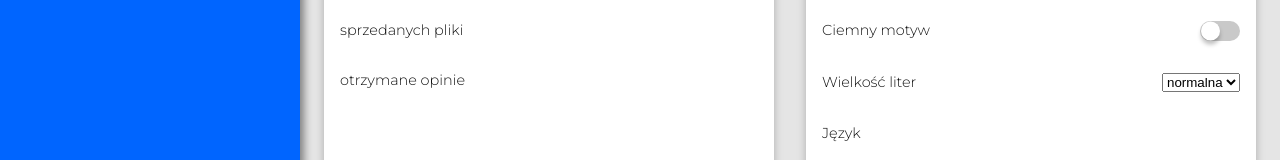
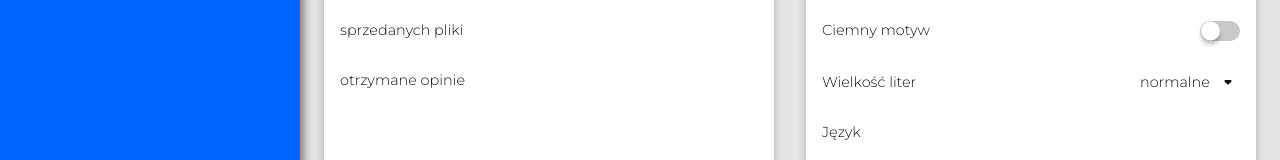
Before and after one commit to Nico2d/atem, a Next.js app: page /settings in a window 1280 px wide. Shown: the part 491-651 px from the top of the page. Built offline with nearby package versions, Linux system fonts and the light colour scheme.

Commit message:
feat: add custom select

```diff
--- /dev/null
+++ b/components/atoms/select.tsx
@@ -0,0 +1,110 @@
+import React, { useState } from "react";
+import styled from "styled-components";
+import { IconDropdown } from "../../public/icons/IconDropdown";
+import { OutsideMethod } from "./OutsideMethod";
+
+interface Option {
+  name: string;
+  value: any;
+}
+
+type SelectTypes = {
+  optionList: Array<Option>;
+  method: (e: number) => void;
+  defaultValue?: Option;
+};
+
+export const Select: React.FC<SelectTypes> = ({
+  optionList,
+  method,
+  defaultValue,
+}) => {
+  const [value, setValue] = useState<Option>(defaultValue);
+  const [isHidden, setIsHidden] = useState<boolean>(true);
+
+  const hideOptions = () => {
+    setIsHidden(!isHidden);
+  };
+
+  const selectOption = (item: Option) => {
+    setValue(item);
+    method(item.value);
+  };
+
+  return (
+    <Container>
+      <OutsideMethod method={hideOptions} isActive={isHidden}>
+        <SelectedValue onClick={hideOptions}>
+          {value.name} <IconDropdown />
+        </SelectedValue>
+
+        <Options isHidden={isHidden}>
+          {optionList.map((item) => {
+            return (
+              <li
+                value={item.value}
+                onClick={() => {
+                  selectOption(item);
+                }}
+              >
+                {item.name}
+              </li>
+            );
+          })}
+        </Options>
+      </OutsideMethod>
+    </Container>
+  );
+};
+
+const SelectedValue = styled.p`
+  position: relative;
+  width: 110px;
+  margin: 0;
+  padding-left: 10px;
+
+  > svg {
+    fill: ${({ theme }) => theme.colors.fontColor};
+    position: absolute;
+    top: 50%;
+    right: 0;
+    transform: translateY(-50%);
+  }
+
+  &::after {
+    position: absolute;
+    content: "";
+    bottom: -5px;
+    right: 0;
+    height: 1px;
+    width: 100%;
+    background-color: ${({ theme }) => theme.colors.white};
+  }
+`;
+
+const Container = styled.div`
+  position: relative;
+`;
+
+const Options = styled.ul<{ isHidden: boolean }>`
+  position: absolute;
+  list-style: none;
+  background-color: ${({ theme }) => theme.colors.background};
+  display: ${({ isHidden }) => (isHidden ? "none" : "flex")};
+  flex-flow: column;
+  right: 0;
+  top: 9px;
+  width: 100%;
+  padding: 0;
+
+  > li {
+    border-bottom: 1px solid ${({ theme }) => theme.colors.linesColor};
+    padding: 5px 10px;
+    font-weight: 200;
+    font-size: ${({ theme }) => theme.fonts.fontSize * 0.8}rem;
+
+    &:hover {
+      background: ${({ theme }) => theme.colors.primary};
+    }
+  }
+`;
--- a/components/atoms/swtich.tsx
+++ b/components/atoms/swtich.tsx
@@ -1,4 +1,3 @@
-import { useState } from "react";
 import styled from "styled-components";
 
 type SwitchProps = {
@@ -14,6 +13,7 @@ export const Switch: React.FC<SwitchProps> = ({ value = false, method }) => {
     </SwitchWrapper>
   );
 };
+
 const Ball = styled.span`
   width: 19px;
   height: 19px;
--- a/components/molecules/fontSizeSelector.tsx
+++ b/components/molecules/fontSizeSelector.tsx
@@ -1,11 +1,27 @@
 import { FontSizeMode } from "../../Styles/themeFonts";
+import { Select } from "../atoms/select";
 
 export const FontSizeSelector = ({ fontSize, fontController }) => {
+  const Array = [
+    {
+      name: "małe",
+      value: FontSizeMode.fontSizeS,
+    },
+    {
+      name: "normalne",
+      value: FontSizeMode.fontSizeM,
+    },
+    {
+      name: "duże",
+      value: FontSizeMode.fontSizeL,
+    },
+  ];
+
   return (
-    <select value={fontSize} onChange={(e) => fontController(e.target.value)}>
-      <option value={FontSizeMode.fontSizeS}>mała</option>
-      <option value={FontSizeMode.fontSizeM}>normalna</option>
-      <option value={FontSizeMode.fontSizeL}>duża</option>
-    </select>
+    <Select
+      optionList={Array}
+      method={fontController}
+      defaultValue={Array[1]}
+    />
   );
 };
--- /dev/null
+++ b/public/icons/IconDropdown.tsx
@@ -0,0 +1,22 @@
+export const IconDropdown = () => {
+  return (
+    <svg
+      xmlns="http://www.w3.org/2000/svg"
+      enableBackground="new 0 0 24 24"
+      height="24"
+      viewBox="0 0 24 24"
+      width="24"
+    >
+      <g>
+        <path d="M0,0h24v24H0V0z" fill="none" />
+      </g>
+      <g>
+        <g>
+          <g>
+            <path d="M8.71,11.71l2.59,2.59c0.39,0.39,1.02,0.39,1.41,0l2.59-2.59c0.63-0.63,0.18-1.71-0.71-1.71H9.41 C8.52,10,8.08,11.08,8.71,11.71z" />
+          </g>
+        </g>
+      </g>
+    </svg>
+  );
+};
```
